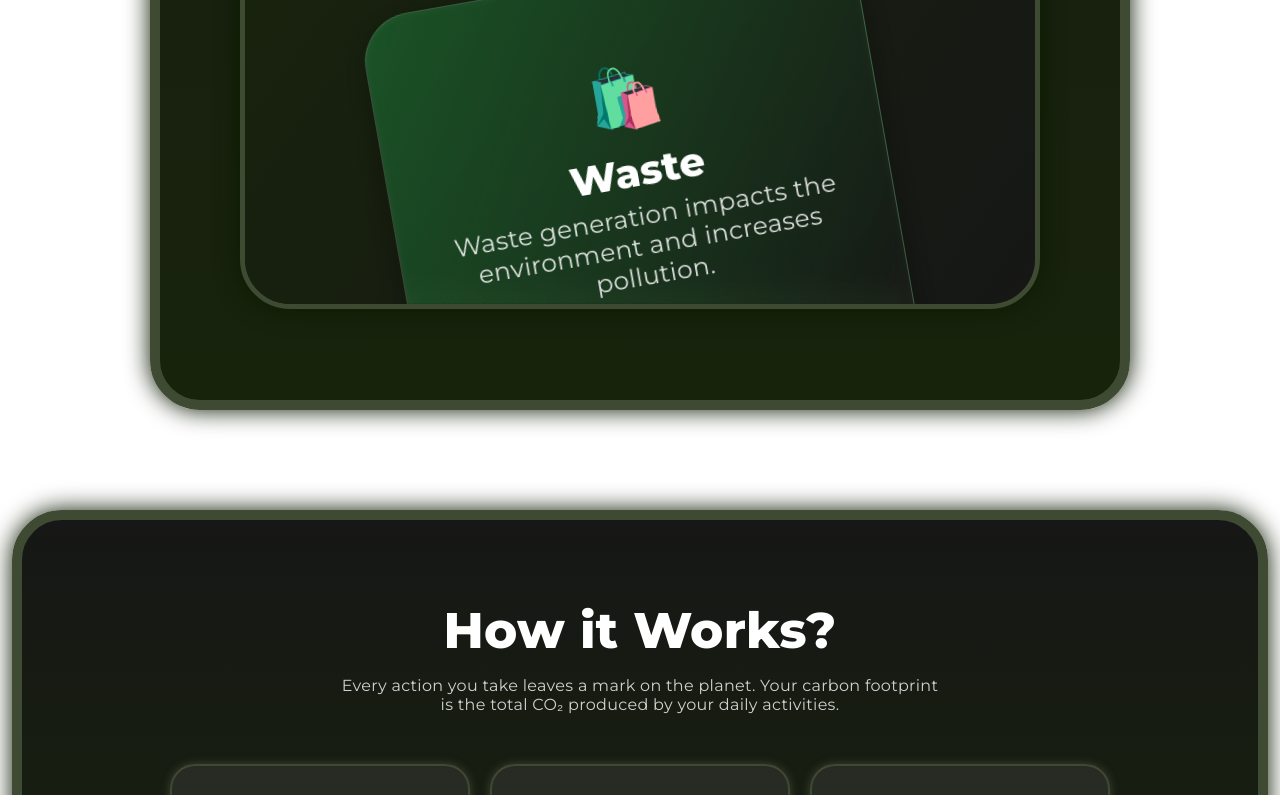
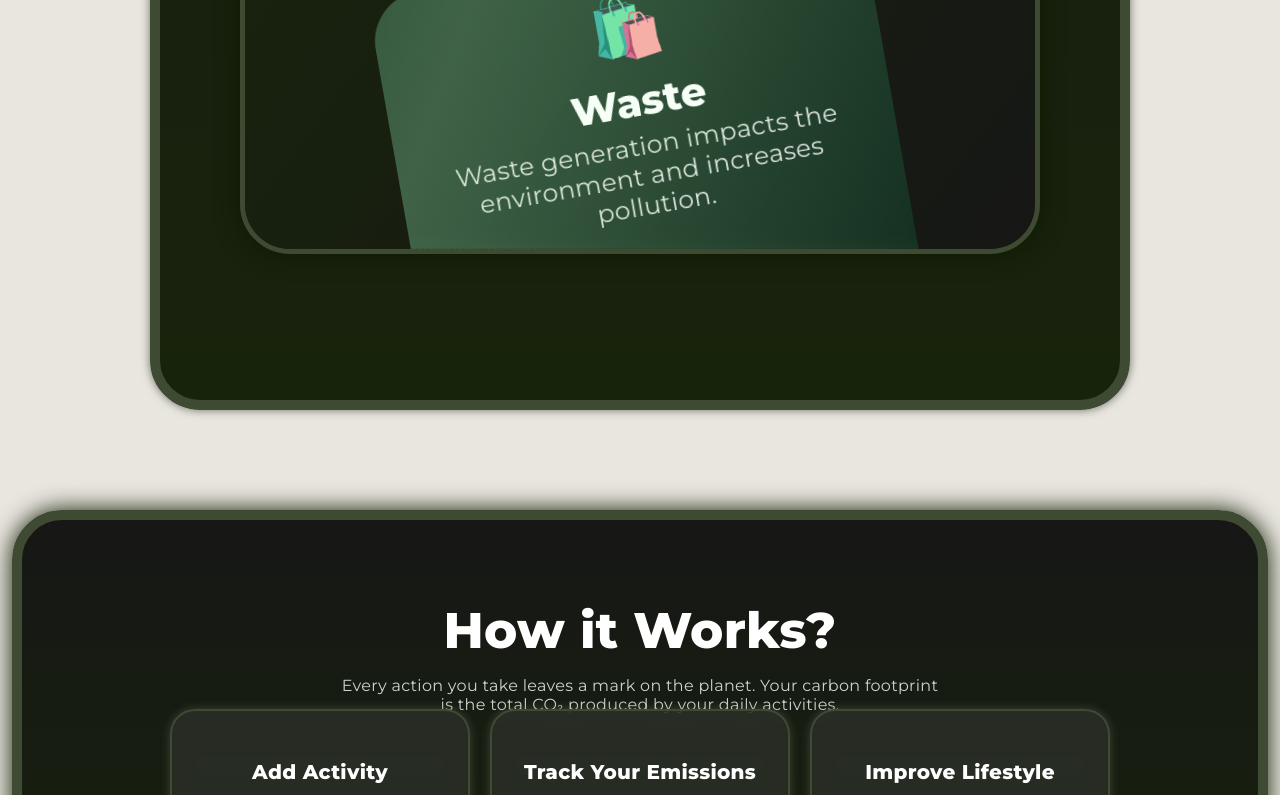
Before and after one commit to AbdulExplorer/ecotrack-frontend, a React (Vite) app: page / in a window 1280 px wide. Shown: the part 2684-3479 px from the top of the page. Built offline with nearby package versions, Linux system fonts and the light colour scheme.

Commit message:
fix and upgrade some UI problums

```diff
--- a/src/App.css
+++ b/src/App.css
@@ -0,0 +1,3 @@
+body {
+   background-color: #E9E6DF;
+}
--- a/src/App.jsx
+++ b/src/App.jsx
@@ -2,7 +2,7 @@ import { Routes, Route } from "react-router-dom";
 import { useEffect } from "react";
 import AOS from "aos";
 import "aos/dist/aos.css";
-
+import "./App.css"
 import Dashboard from "./pages/Dashboard";
 import AddActivity from "./pages/AddActivity/AddActivity";
 import Reports from "./pages/Reports/Reports";
--- a/src/components/Cards/Cards.css
+++ b/src/components/Cards/Cards.css
@@ -38,7 +38,7 @@ box-shadow:
 }
 
 /* CARD */
-.cards {
+/* .cards {
   width: 200px;
   height: 260px;
   display: flex;
@@ -47,21 +47,97 @@ box-shadow:
   border-radius: 20px;
   padding-top: -50px;
 
-  /* 🌿 Glass effect */
-  background:linear-gradient(120deg, rgba(34,197,94,0.3), transparent); /* green tint */
+
+  background: linear-gradient(
+    120deg,
+    transparent,
+    rgba(245,255,200,0.25),
+    transparent
+  );
+
   backdrop-filter: blur(15px);
   -webkit-backdrop-filter: blur(15px);
 
-  /* 🟢 Border */
+
   border: 1px solid rgba(255, 255, 255, 0.15);
 
-  /* 🌫️ Soft shadow */
+
   box-shadow:
     0 8px 32px rgba(0, 0, 0, 0.3),
     inset 0 0 10px rgba(255, 255, 255, 0.05);
 
   transform-origin: 10% 60%;
   transition: all 0.3s ease;
+} */
+
+.cards {
+   width: 200px;
+  height: 260px;
+  display: flex;
+  justify-content: center;
+  align-items: center;
+  border-radius: 20px;
+  padding-top: -50px;
+  padding-bottom: 30px;
+
+
+  /* border: 1px solid rgba(200,220,200,0.15); */
+  background: rgba(16, 59, 37, 0.6);
+  backdrop-filter: blur(8px);
+  overflow: hidden;
+  cursor: pointer;
+  transition: all 0.10s ease;
+  /* text-decoration: none; */
+  /* display: flex;
+  align-items: center;
+  justify-content: center; */
+
+}
+
+/* Soft moving light */
+.cards::before {
+  content: "";
+  position: absolute;
+  top: 0;
+  left: -100%;
+  width: 200%;
+  height: 100%;
+  background: linear-gradient(
+    120deg,
+    transparent,
+    rgba(200,255,200,0.25),
+    transparent
+  );
+  transition: 0.6s;
+}
+
+/* Outer glow */
+.cards::after {
+  content: "";
+  position: absolute;
+  inset: 0;
+  border-radius: 20px;
+  box-shadow: 0 0 0px rgba(46, 125, 80, 0.0);
+  transition: 0.4s;
+}
+
+/* Hover */
+.cards:hover::before {
+  left: 100%;
+}
+
+.cards:hover::after {
+  box-shadow: 0 0 25px rgba(46, 125, 80, 0.6);
+}
+
+.cards:hover {
+  /* transform: scale(1.01) ; */
+  background: linear-gradient(
+    120deg,
+    transparent,
+    rgba(255,255,255,0.25),
+    transparent
+  );
 }
 
 
@@ -123,6 +199,7 @@ box-shadow:
         height: 400px;
         border-top-left-radius: 50px;
         border-top-right-radius: 50px;
+       padding-bottom: 100px;
 
     }
 
--- a/src/components/Footer/Footer.css
+++ b/src/components/Footer/Footer.css
@@ -8,7 +8,7 @@
 /* Top white curve */
 .whitebar {
   height: 70px;
-  background: white;
+  background: #E9E6DF;
   border-bottom-left-radius: 50px;
   border-bottom-right-radius: 50px;
 }
--- a/src/components/IntroSection/IntroSection.css
+++ b/src/components/IntroSection/IntroSection.css
@@ -7,13 +7,10 @@
   margin-left: 12px;
   margin-right: 12px;
   border: 10px solid rgb(62, 74, 50);
-box-shadow:
-        0 0 25px rgb(13, 26, 2);
-        /* 0 0 30px rgb(255, 255, 255);  */
+  box-shadow: 0 0 10px rgba(0, 0, 0, 0.526);
   border-radius: 50px;
   backdrop-filter: blur(10px);
   height: 1870px;
-
 }
 
 @media (min-width: 1200px) {
@@ -23,13 +20,18 @@ box-shadow:
   }
 }
 
-#intro
-{
+#intro {
   height: 100px;
   width: 100%;
 }
 
 /* HEADER */
+
+.intro-header
+{
+  margin-bottom: -55px;
+}
+
 .intro-header h2 {
   font-size: 40px;
   margin-bottom: 15px;
@@ -111,8 +113,7 @@ box-shadow:
 /* DESKTOP */
 @media (min-width: 1200px) {
 
-  .intro-section
-  {
+  .intro-section {
     height: 2200px;
 
   }
@@ -120,8 +121,8 @@ box-shadow:
   .intro-header h2 {
     font-size: 50px;
   }
-  .intro-section
-  {
+
+  .intro-section {
     margin-left: 150px;
     margin-right: 150px;
   }
--- a/src/pages/AddActivity/AddActivity.css
+++ b/src/pages/AddActivity/AddActivity.css
@@ -143,6 +143,7 @@
 
   color: white;
   /* text-align: center; */
+  /* margin-bottom: 0px; */
 }
 
 .form-box input,
@@ -159,6 +160,8 @@
 
   outline: none;
 }
+
+
 
 input[type="number"]::-webkit-outer-spin-button,
 input[type="number"]::-webkit-inner-spin-button {
@@ -274,13 +277,7 @@ button[type="submit"]:hover {
   transform: translateY(-2px);
 }
 
-/* Result box */
-.result-box {
-  margin-top: 20px;
-  padding: 20px;
-  background: #f5f5f5;
-  border: 1px solid #ddd;
-}
+
 
 @media (max-width: 767px) {
 
--- a/src/pages/AddActivity/AddActivity.jsx
+++ b/src/pages/AddActivity/AddActivity.jsx
@@ -91,6 +91,7 @@ const navigate = useNavigate();
   };
 
   return (
+    <div>
       <div>
         <Navbar />
 
@@ -207,14 +208,13 @@ const navigate = useNavigate();
 
             </div>
 
-          {/* {result && (
-            <div className="result-box">
-              <h2> Result</h2>
-              <p><strong>CO2:</strong> {result.co2} kg</p>
-              <p><strong>Status:</strong> {result.status}</p>
-              <p><strong>Tip:</strong> {result.tip}</p>
+
+
+
           </div>
-          )} */}
+
+        </div>
+      </div>
 
       {showPopup && result && (
         <div className="popup-overlay">
@@ -239,16 +239,15 @@ const navigate = useNavigate();
                 Add More
               </button>
             </div>
+          </div>
+        </div>
+      )}
 
 
     </div>
-            </div>
-          )}
-        </div>
+  );
 
-      </div>
-    </div>
-  );
+
 }
 
 export default AddActivity;
```
Lines whose indentation alone changed are shown as unchanged.
